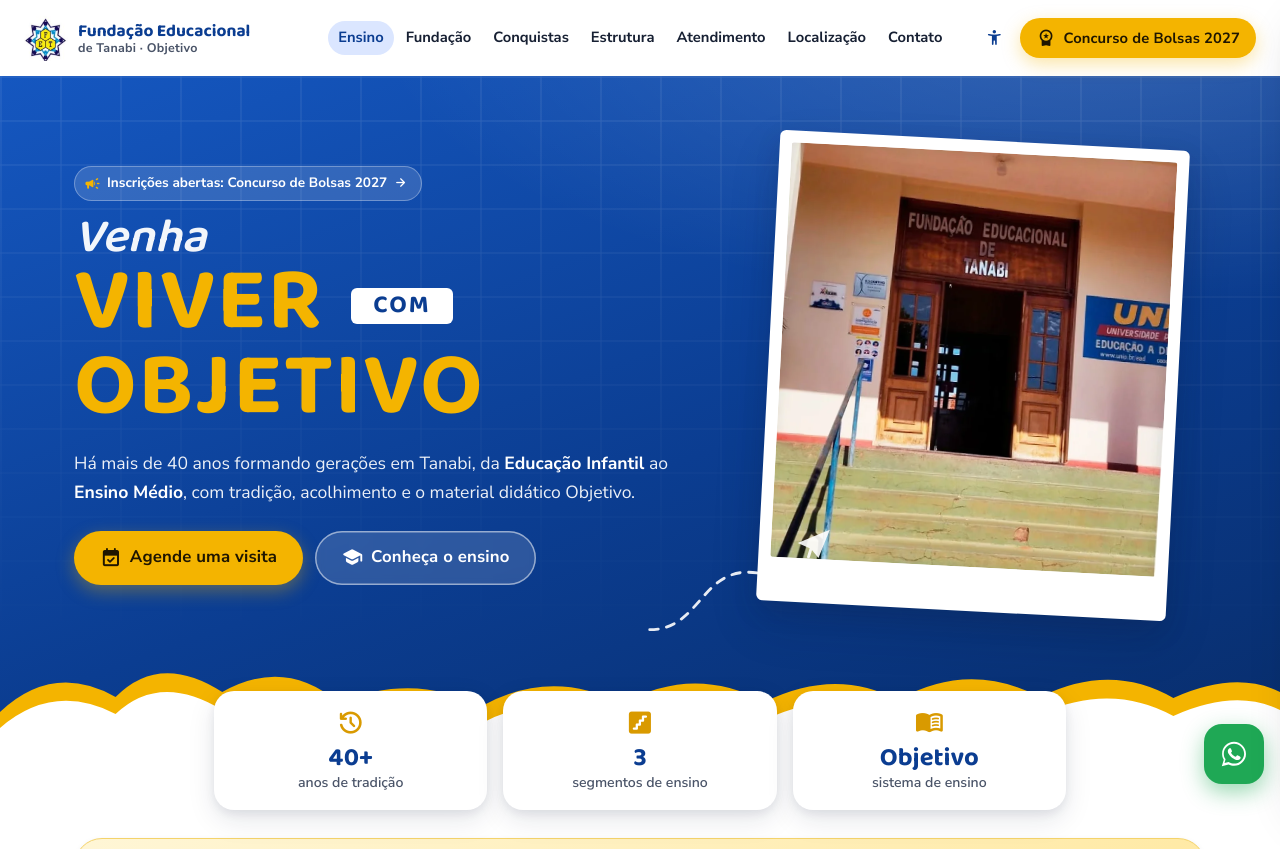
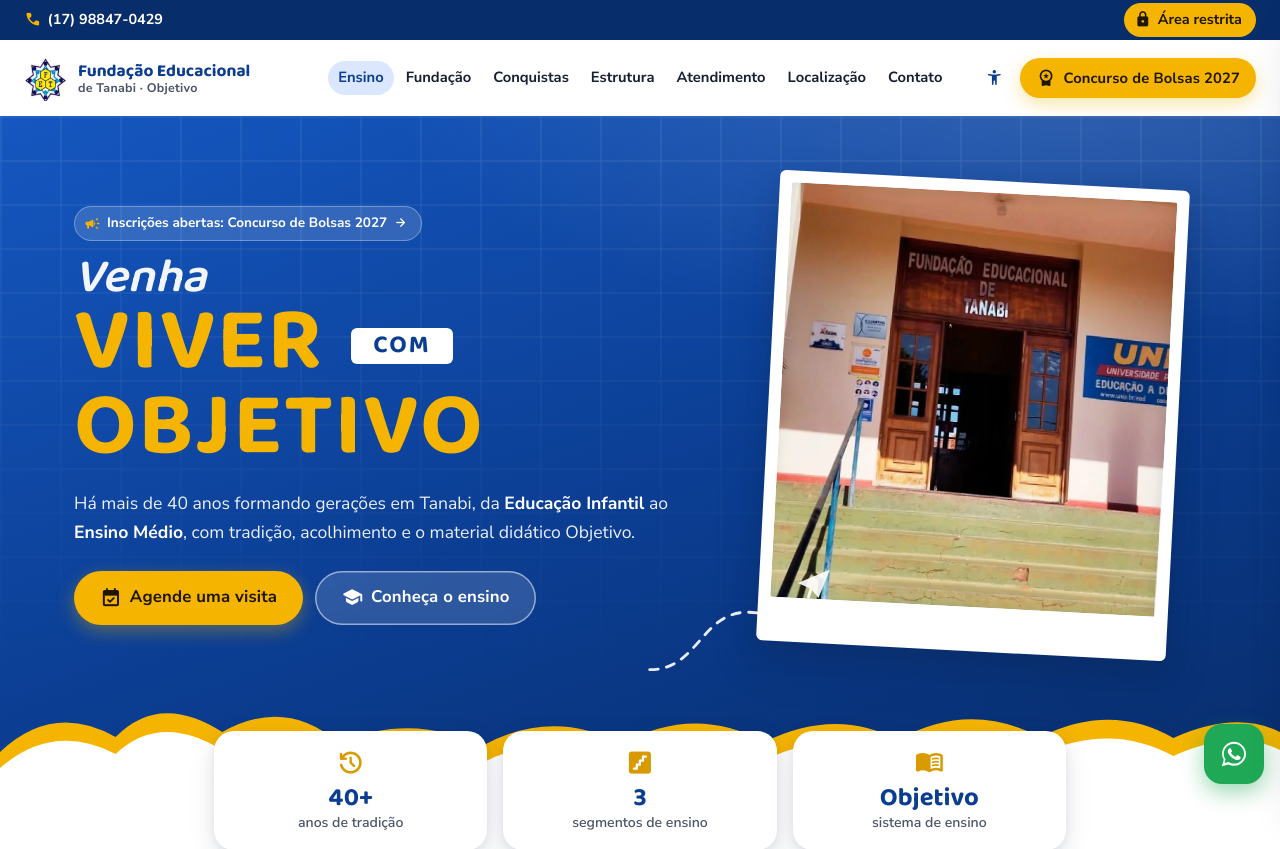
Before and after one commit to DrMetzger/FundacaoTanabi, a PHP site: page / in a window 1280 px wide. Shown: the top 849 px of the page. Run offline with PHP 8.4, Linux system fonts and the light colour scheme.

Commit message:
Botão Área restrita visível na faixa do topo e no menu do celular
Co-Authored-By: Claude Opus 5.5 <noreply@anthropic.com>
Claude-Session: https://claude.ai/code/session_018Fa9fTr4J3gQqMYPBMksqv

```diff
--- a/assets/css/style.css
+++ b/assets/css/style.css
@@ -657,3 +657,15 @@ html.hc .topbar { background: #fff; }
 .link-restrito .ms { font-size: 1.05em; color: var(--accent); }
 .footer--slim .link-restrito, .footer__bottom .link-restrito { color: inherit; }
 .link-restrito:hover { text-decoration: underline; }
+
+/* Faixa superior com acesso à área restrita */
+.utilbar { background: var(--primary-700); color: #fff; font-size: .9rem; }
+.utilbar__inner { max-width: 1360px; display: flex; align-items: center; justify-content: space-between; gap: 12px; min-height: 40px; }
+.utilbar a { color: #fff; text-decoration: none; display: inline-flex; align-items: center; gap: 6px; font-weight: 700; white-space: nowrap; }
+.utilbar__tel .ms { color: var(--accent); font-size: 1.1rem; }
+.utilbar__restrito {
+  background: var(--accent); color: var(--on-accent) !important; padding: 5px 14px 5px 10px; border-radius: 999px;
+  min-height: 32px; transition: filter .2s;
+}
+.utilbar__restrito:hover { filter: brightness(1.06); text-decoration: underline; }
+.utilbar__restrito .ms { font-size: 1.1rem; }
--- a/concurso-de-bolsas.html
+++ b/concurso-de-bolsas.html
@@ -20,6 +20,12 @@
 <body class="page-bolsas">
   <a class="skip-link" href="#ficha">Pular para a ficha</a>
 
+  <div class="utilbar">
+    <div class="container utilbar__inner">
+      <a class="utilbar__tel" href="https://wa.me/5517988470429" target="_blank" rel="noopener"><span class="ms" aria-hidden="true">call</span> (17) 98847-0429</a>
+      <a class="utilbar__restrito" href="restrito/"><span class="ms" aria-hidden="true">lock</span> Área restrita</a>
+    </div>
+  </div>
   <header class="topbar" id="topo">
     <div class="container topbar__inner">
       <a class="brand" href="index.html" aria-label="Fundação Educacional de Tanabi – página inicial">
--- a/index.html
+++ b/index.html
@@ -47,6 +47,12 @@
   <a class="skip-link" href="#conteudo">Pular para o conteúdo</a>
 
   <!-- ===== Barra superior ===== -->
+  <div class="utilbar">
+    <div class="container utilbar__inner">
+      <a class="utilbar__tel" href="https://wa.me/5517988470429" target="_blank" rel="noopener"><span class="ms" aria-hidden="true">call</span> (17) 98847-0429</a>
+      <a class="utilbar__restrito" href="restrito/"><span class="ms" aria-hidden="true">lock</span> Área restrita</a>
+    </div>
+  </div>
   <header class="topbar" id="topo">
     <div class="container topbar__inner">
       <a class="brand" href="#inicio" aria-label="Fundação Educacional de Tanabi – início">
@@ -103,6 +109,7 @@
       <a href="#atendimento"><span class="ms" aria-hidden="true">support_agent</span> Atendimento</a>
       <a href="#unidades"><span class="ms" aria-hidden="true">location_on</span> Localização</a>
       <a href="#contato"><span class="ms" aria-hidden="true">chat</span> Contato</a>
+      <a href="restrito/"><span class="ms" aria-hidden="true">lock</span> Área restrita</a>
     </nav>
     <a class="btn btn--filled btn--block" href="#contato"><span class="ms" aria-hidden="true">event_available</span> Agende uma visita</a>
   </aside>
```
